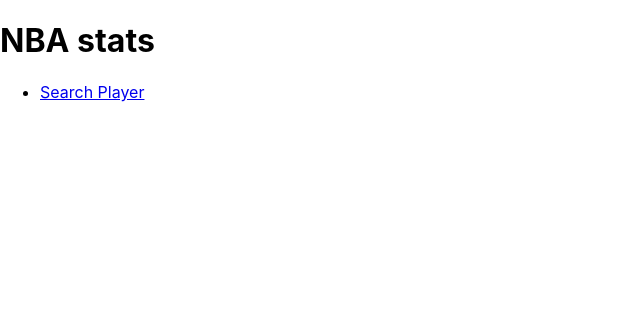
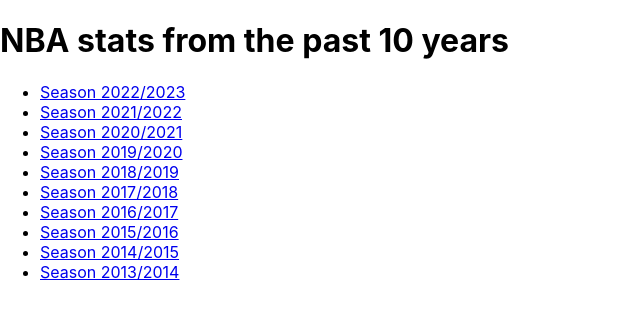
Before and after one commit to RicardoEgas/BballGeeks, a React (Create React App) app: page / in a window 1280 px wide. Shown: the top 318 px of the page, without its empty margins (0-640 px from the left). Built offline with nearby package versions, Linux system fonts and the light colour scheme.

Commit message:
Add multiple seasons

```diff
--- a/src/App.js
+++ b/src/App.js
@@ -1,21 +1,13 @@
-import { Outlet, Routes, Route } from 'react-router';
+import { Routes, Route } from 'react-router';
 import Header from './components/Header';
 import './App.css';
 import PlayerSearch from './components/PlayerSearch';
 
-const Home = () => (
-  <>
-    <Header />
-    <Outlet />
-  </>
-);
-
 function App() {
   return (
     <Routes>
-      <Route path="/" element={<Home />}>
-        <Route path="/playersearch" element={<PlayerSearch />} />
-      </Route>
+      <Route path="/" element={<Header />} />
+      <Route path="/player-search/:season" element={<PlayerSearch />} />
     </Routes>
   );
 }
--- a/src/components/Header.js
+++ b/src/components/Header.js
@@ -3,12 +3,57 @@
 function Header() {
   return (
     <header>
-      <h1>NBA stats</h1>
+      <h1>NBA stats from the past 10 years</h1>
       <nav className="navbar">
         <ul>
           <li>
-            <NavLink to="PlayerSearch" className="link">
-              Search Player
+            <NavLink to="/player-search/2022" className="link">
+              Season 2022/2023
+            </NavLink>
+          </li>
+          <li>
+            <NavLink to="/player-search/2021" className="link">
+              Season 2021/2022
+            </NavLink>
+          </li>
+          <li>
+            <NavLink to="/player-search/2020" className="link">
+              Season 2020/2021
+            </NavLink>
+          </li>
+          <li>
+            <NavLink to="/player-search/2019" className="link">
+              Season 2019/2020
+            </NavLink>
+          </li>
+          <li>
+            <NavLink to="/player-search/2018" className="link">
+              Season 2018/2019
+            </NavLink>
+          </li>
+          <li>
+            <NavLink to="/player-search/2017" className="link">
+              Season 2017/2018
+            </NavLink>
+          </li>
+          <li>
+            <NavLink to="/player-search/2016" className="link">
+              Season 2016/2017
+            </NavLink>
+          </li>
+          <li>
+            <NavLink to="/player-search/2015" className="link">
+              Season 2015/2016
+            </NavLink>
+          </li>
+          <li>
+            <NavLink to="/player-search/2014" className="link">
+              Season 2014/2015
+            </NavLink>
+          </li>
+          <li>
+            <NavLink to="/player-search/2013" className="link">
+              Season 2013/2014
             </NavLink>
           </li>
 
--- a/src/components/PlayerStats.js
+++ b/src/components/PlayerStats.js
@@ -1,10 +1,10 @@
-// PlayerStats.js
-
 import React, { useState, useEffect } from 'react';
 import axios from 'axios';
 import PropTypes from 'prop-types';
+import { useParams } from 'react-router';
 
 function PlayerStats({ selectedPlayerId }) {
+  const { season } = useParams();
   const [playerStats, setPlayerStats] = useState(null);
 
   useEffect(() => {
@@ -13,7 +13,7 @@
         try {
           const response = await axios.get('https://www.balldontlie.io/api/v1/season_averages', {
             params: {
-              season: '2018',
+              season,
               player_ids: [selectedPlayerId],
             },
           });
@@ -30,7 +30,7 @@
     };
 
     fetchPlayerStats();
-  }, [selectedPlayerId]);
+  }, [selectedPlayerId, season]);
 
   return (
     <div>
```
